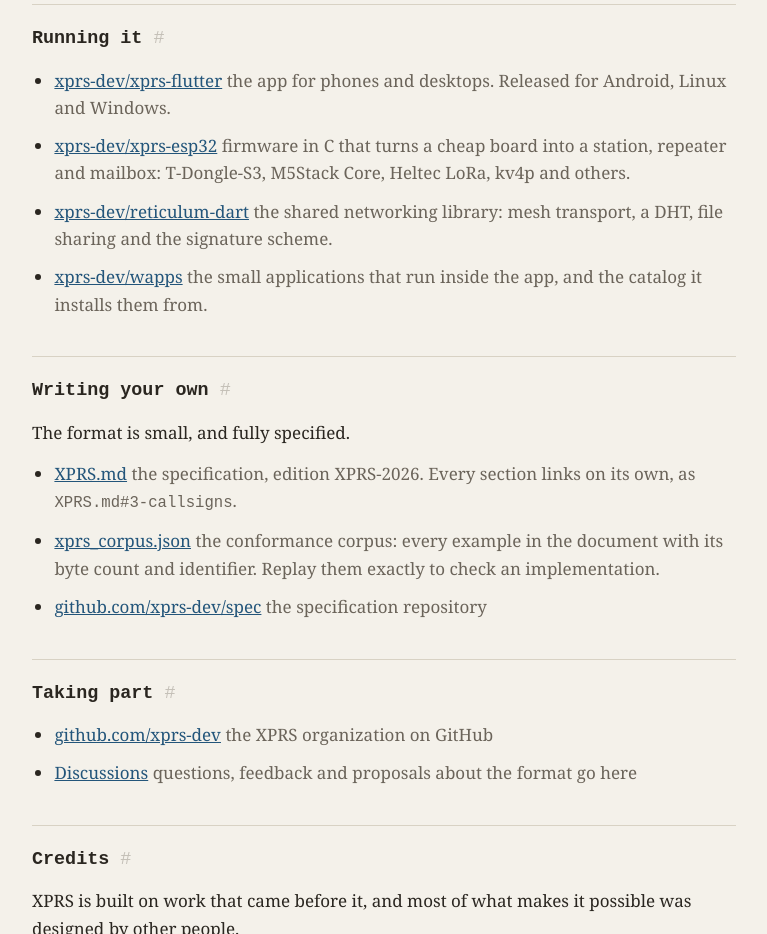
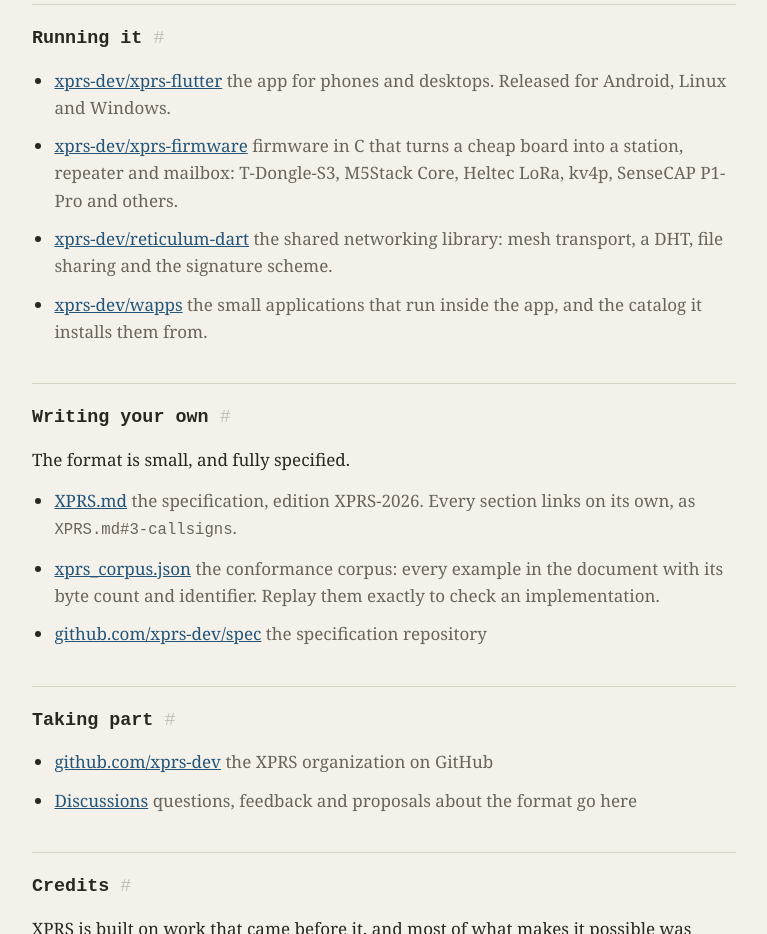
Before and after one commit to xprs-dev/xprs-dev.github.io, a plain HTML site: page index.html in a window 1280 px wide. Shown: the part 3420-4354 px from the top of the page, without its empty margins (256-1023 px from the left). Drawn offline with Linux system fonts and the light colour scheme.

Commit message:
Point at xprs-firmware, the repository's new name
xprs-esp32 became xprs-firmware when the SenseCAP P1-Pro (nRF52840)
joined and the tree stopped being ESP32-only. GitHub redirects the old
URL, but the links here should say the real name.

```diff
--- a/index.html
+++ b/index.html
@@ -298,9 +298,10 @@
 <li><a href="https://github.com/xprs-dev/xprs-flutter">xprs-dev/xprs-flutter</a>
 <span>the app for phones and desktops. Released for Android, Linux and
 Windows.</span></li>
-<li><a href="https://github.com/xprs-dev/xprs-esp32">xprs-dev/xprs-esp32</a>
+<li><a href="https://github.com/xprs-dev/xprs-firmware">xprs-dev/xprs-firmware</a>
 <span>firmware in C that turns a cheap board into a station, repeater and
-mailbox: T-Dongle-S3, M5Stack Core, Heltec LoRa, kv4p and others.</span></li>
+mailbox: T-Dongle-S3, M5Stack Core, Heltec LoRa, kv4p, SenseCAP P1-Pro and
+others.</span></li>
 <li><a href="https://github.com/xprs-dev/reticulum-dart">xprs-dev/reticulum-dart</a>
 <span>the shared networking library: mesh transport, a DHT, file sharing and
 the signature scheme.</span></li>
```
